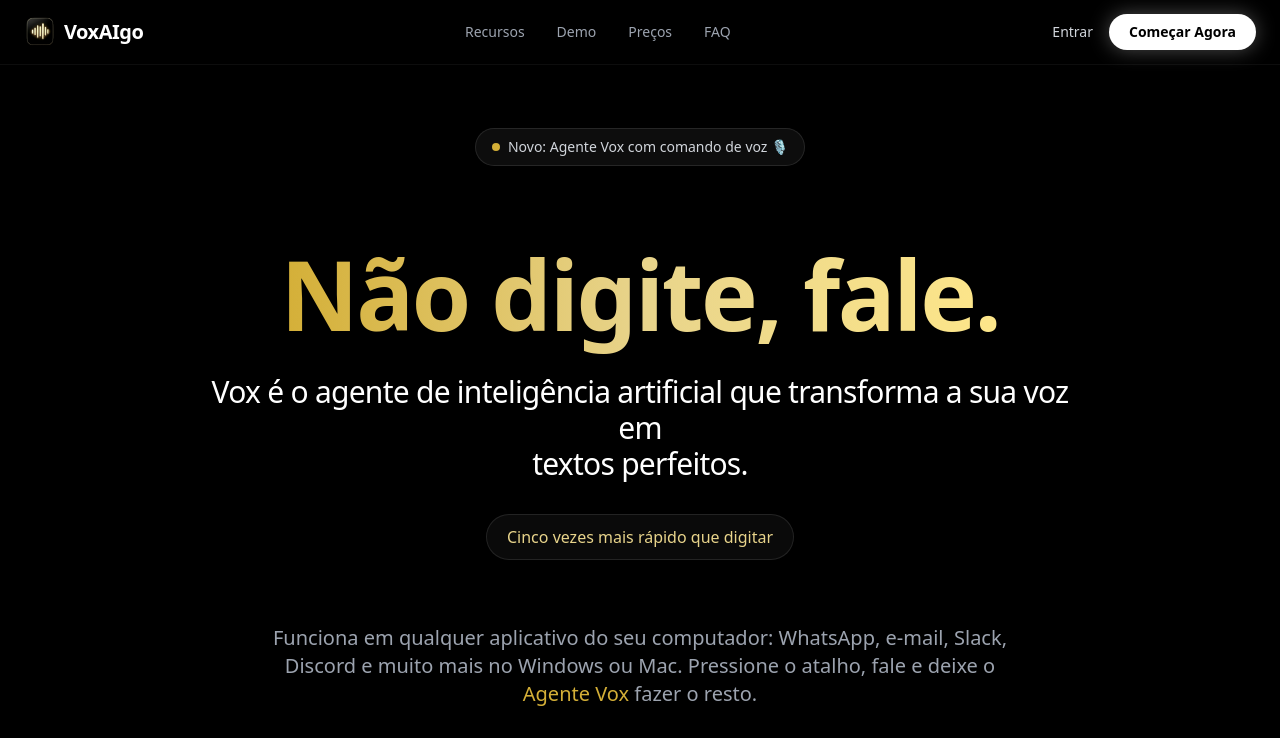
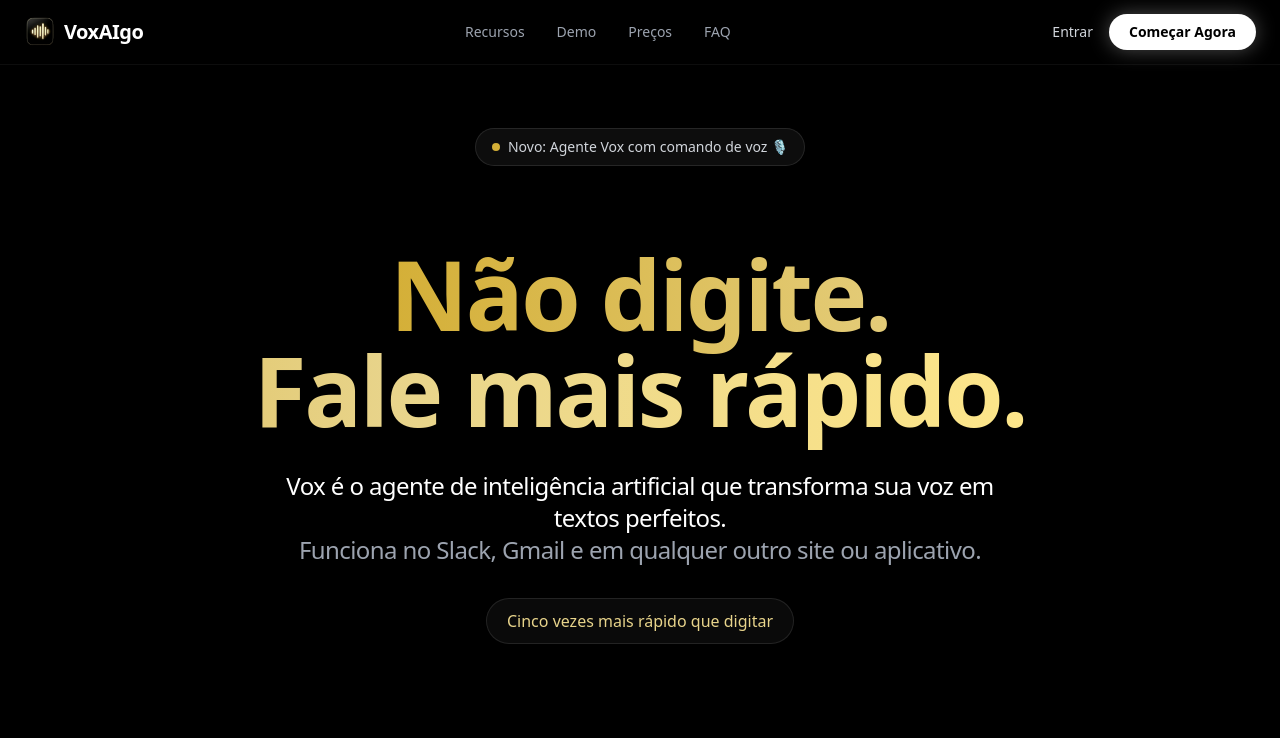
Before and after one commit to robbolivercreates/vibeflow-landing-page, a Next.js app: page / in a window 1280 px wide. Shown: the top 738 px of the page. Built offline with nearby package versions, Linux system fonts and the light colour scheme.

Commit message:
style: reformatted hero headline and subtitle to two lines matching example

```diff
--- a/app/page.tsx
+++ b/app/page.tsx
@@ -471,17 +471,20 @@ export default function Home() {
                                 transition={{ duration: 0.8, ease: "easeOut", delay: 0.2 }}
                                 className="text-5xl md:text-7xl lg:text-8xl font-bold tracking-tight leading-[1.05]"
                             >
-                                <span className="bg-clip-text text-transparent bg-gradient-to-r from-[#D4AF37] via-[#E8D48B] to-amber-200">Não digite, fale.</span>
-
+                                <span className="bg-clip-text text-transparent bg-gradient-to-r from-[#D4AF37] via-[#E8D48B] to-amber-200">
+                                    Não digite.<br />
+                                    Fale mais rápido.
+                                </span>
                             </motion.h1>
 
                             <motion.h2
                                 variants={highlightFadeIn}
                                 initial="hidden"
                                 animate="visible"
-                                className="text-xl md:text-2xl lg:text-3xl font-medium tracking-tight leading-snug text-white mt-6 md:mt-8 max-w-4xl mx-auto"
+                                className="text-xl md:text-2xl font-medium tracking-tight leading-snug mt-6 md:mt-8 max-w-3xl mx-auto"
                             >
-                                Vox é o agente de inteligência artificial que transforma a sua voz em<br className="hidden sm:block" /> textos perfeitos.
+                                <span className="text-white">Vox é o agente de inteligência artificial que transforma sua voz em textos perfeitos.</span><br />
+                                <span className="text-gray-400">Funciona no Slack, Gmail e em qualquer outro site ou aplicativo.</span>
                             </motion.h2>
 
                             <motion.div
@@ -495,10 +498,6 @@ export default function Home() {
                                 </span>
                             </motion.div>
                         </div>
-
-                        <motion.p variants={fadeIn} className="text-lg md:text-xl text-gray-400 max-w-3xl mx-auto leading-relaxed font-light">
-                            Funciona em qualquer aplicativo do seu computador: WhatsApp, e-mail, Slack, Discord e muito mais no Windows ou Mac. Pressione o atalho, fale e deixe o <span className="text-[#D4AF37] font-medium">Agente Vox</span> fazer o resto.
-                        </motion.p>
 
                         {/* Use case cards */}
                         <motion.div variants={fadeIn} className="grid grid-cols-2 md:grid-cols-4 gap-3 pt-8 max-w-3xl mx-auto">
```
